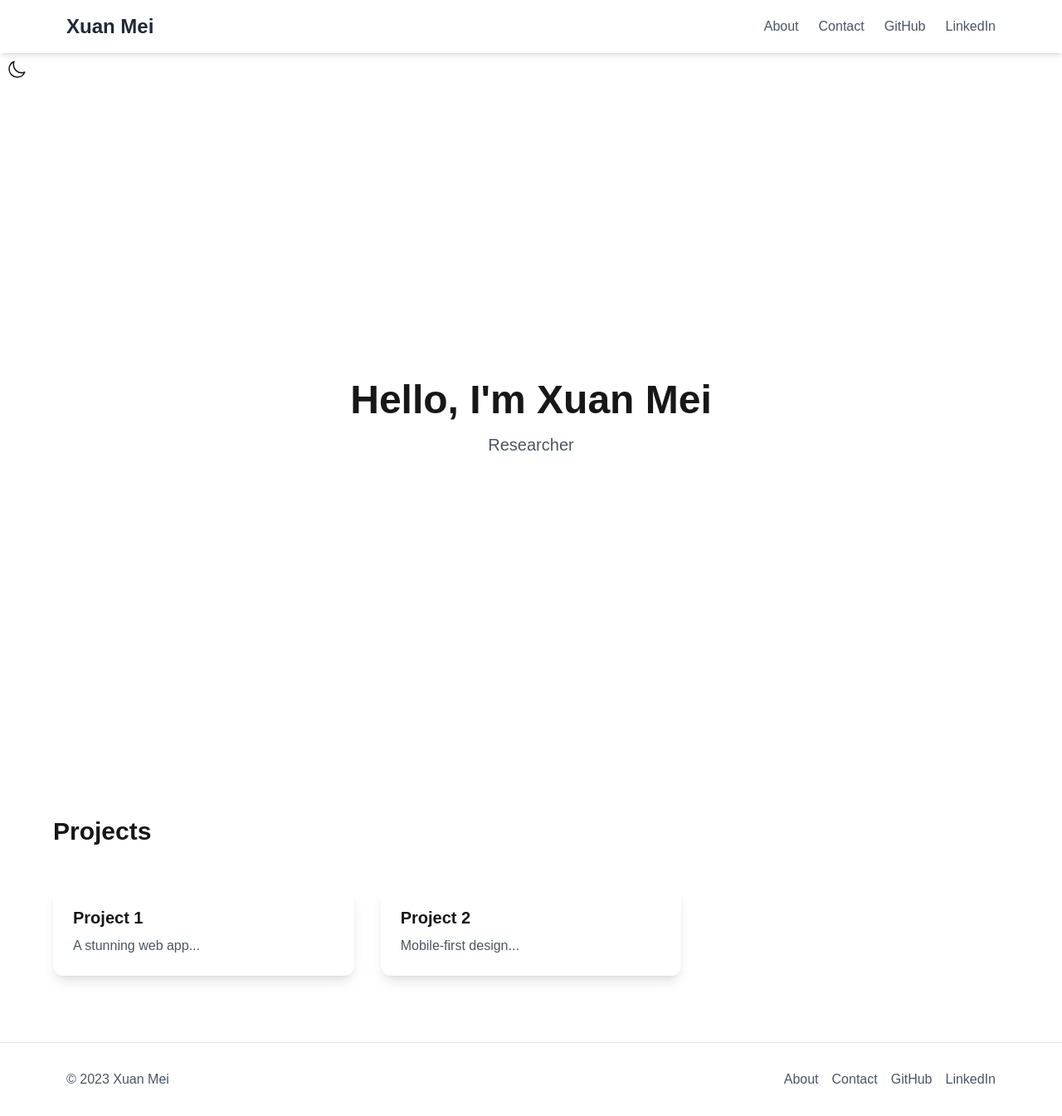
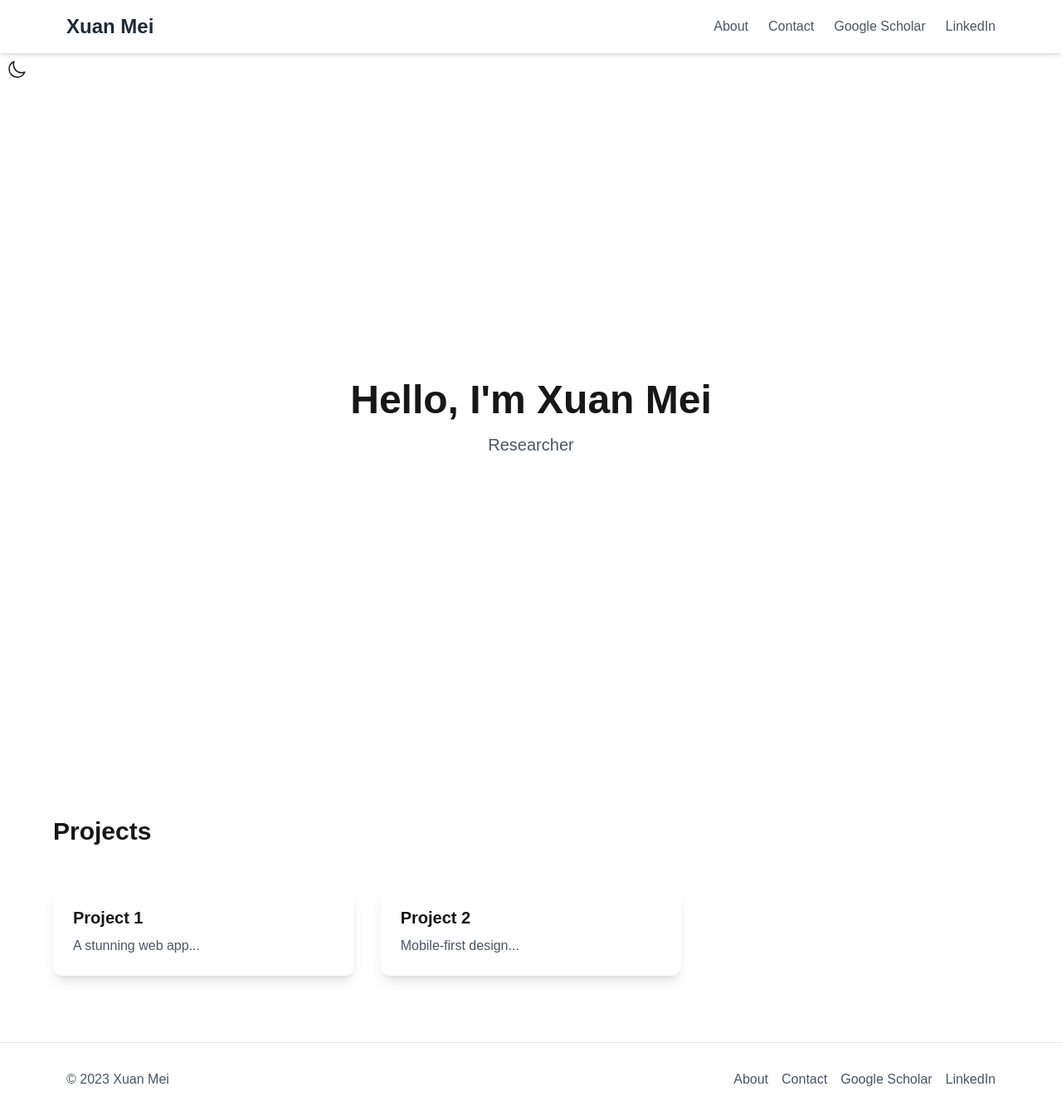
Before and after one commit to mxa911019/xuan-mei-website, a Next.js app: page / in a window 1280 px wide. Shown: the whole page at 83% size. Built offline with nearby package versions, Linux system fonts and the light colour scheme.

Commit message:
Replace GitHub link with Google Scholar

```diff
--- a/components/Footer.jsx
+++ b/components/Footer.jsx
@@ -8,7 +8,7 @@ export default function Footer() {
         <div className="flex space-x-4">
         <a href="/about" className="text-gray-600 hover:text-black dark:text-gray-400 dark:hover:text-white">About</a>
         <a href="/contact" className="text-gray-600 hover:text-black dark:text-gray-400 dark:hover:text-white">Contact</a>
-          <a href="[Your-GitHub]" className="text-gray-600 hover:text-black dark:text-gray-400 dark:hover:text-white">GitHub</a>
+          <a href="https://scholar.google.com/citations?user=anUzZQ0AAAAJ&hl=en" className="text-gray-600 hover:text-black dark:text-gray-300 dark:hover:text-white" target="_blank">Google Scholar</a>
           <a href="[Your-LinkedIn]" className="text-gray-600 hover:text-black dark:text-gray-400 dark:hover:text-white">LinkedIn</a>
         </div>
       </div>
--- a/components/Header.jsx
+++ b/components/Header.jsx
@@ -8,7 +8,7 @@ export default function Header() {
         <nav className="space-x-6">
           <Link href="/about" className="text-gray-600 hover:text-black dark:text-gray-300 dark:hover:text-white">About</Link>
           <Link href="/contact" className="text-gray-600 hover:text-black dark:text-gray-300 dark:hover:text-white">Contact</Link>
-          <a href="[Your-GitHub]" className="text-gray-600 hover:text-black dark:text-gray-300 dark:hover:text-white" target="_blank">GitHub</a>
+          <a href="https://scholar.google.com/citations?user=anUzZQ0AAAAJ&hl=en" className="text-gray-600 hover:text-black dark:text-gray-300 dark:hover:text-white" target="_blank">Google Scholar</a>
           <a href="[Your-LinkedIn]" className="text-gray-600 hover:text-black dark:text-gray-300 dark:hover:text-white" target="_blank">LinkedIn</a>
         </nav>
       </div>
```
